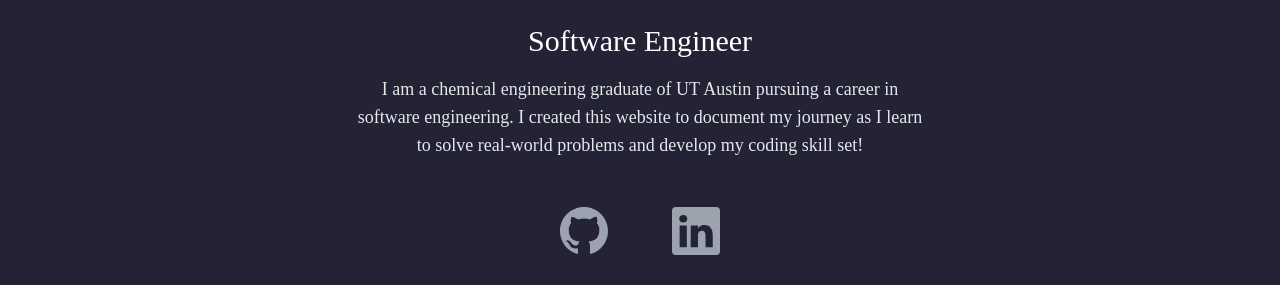
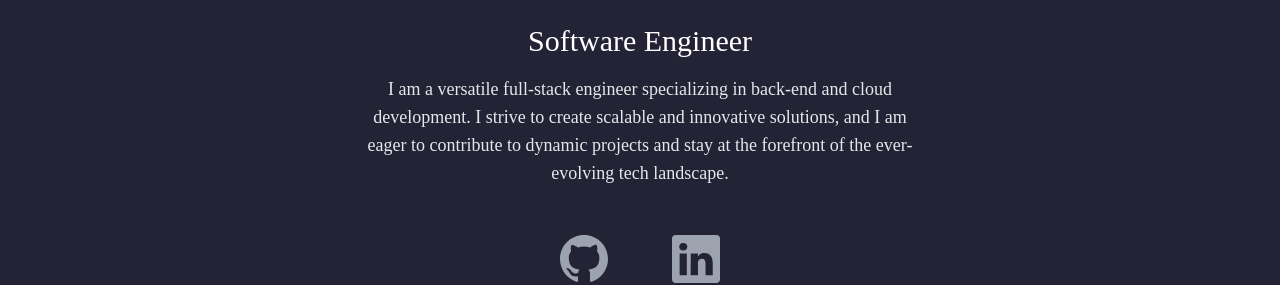
Before and after one commit to dominicgaliano/galiano-personal-site, a Next.js app: page / in a window 1280 px wide. Shown: the part 649-934 px from the top of the page. Built offline with nearby package versions, Linux system fonts and the light colour scheme.

Commit message:
Change elevator pitch

```diff
--- a/pages/index.js
+++ b/pages/index.js
@@ -57,10 +57,10 @@ export default function Home() {
               Software Engineer
             </h3>
             <p className="text-md py-2 leading-8 text-grey-800 dark:text-gray-200 md:text-lg max-w-xl mx-auto">
-              I am a chemical engineering graduate of UT Austin pursuing a
-              career in software engineering. I created this website to document
-              my journey as I learn to solve real-world problems and develop my
-              coding skill set!
+              I am a versatile full-stack engineer specializing in back-end and cloud
+              development. I strive to create scalable and innovative solutions,
+              and I am eager to contribute to dynamic projects and stay at the
+              forefront of the ever-evolving tech landscape.
             </p>
           </div>
           <div className="text-5xl flex justify-center gap-16 pb-10 text-grey-600 dark:text-gray-400">
```
